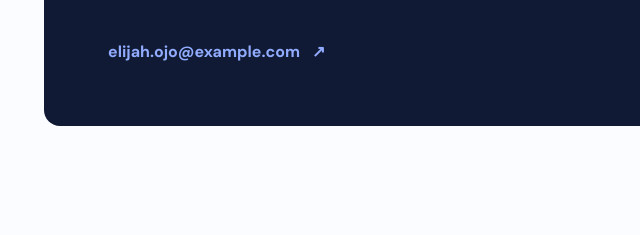
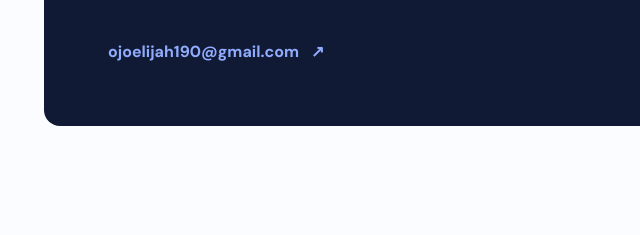
Before and after one commit to 09132380939/elijah-ojo-data-analytics-portfolio, a plain HTML site: page index.html in a window 1280 px wide. Shown: the part 4875-5110 px from the top of the page, 0-640 px from the left. Drawn offline with Linux system fonts and the light colour scheme.

Commit message:
Replace placeholder contact email

```diff
--- a/index.html
+++ b/index.html
@@ -371,7 +371,7 @@
           <p class="eyebrow"><span></span> Start a conversation</p>
           <h2>Have a question or a project in mind?</h2>
           <p>I’m available for analytics projects, dashboard work, and data consulting opportunities.</p>
-          <a href="mailto:elijah.ojo@example.com">elijah.ojo@example.com <span>↗</span></a>
+          <a href="mailto:ojoelijah190@gmail.com">ojoelijah190@gmail.com <span>↗</span></a>
         </div>
         <form class="contact-form" action="#" method="post">
           <label>
```
